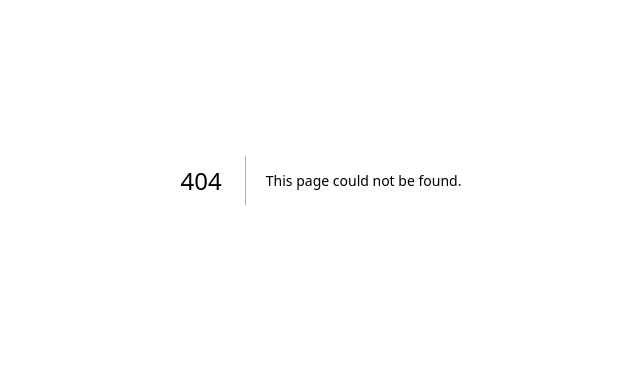
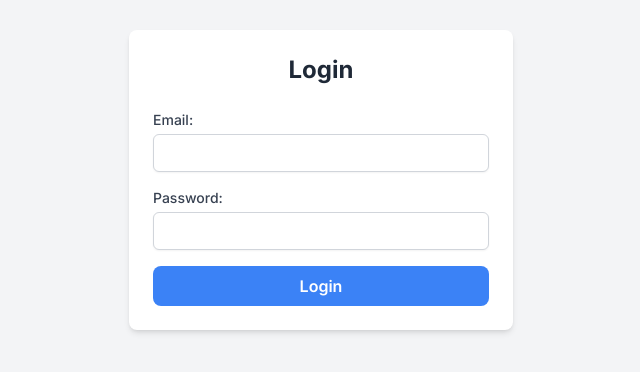
Before and after one commit to AnanthuTD/communication-session-report-generator, a Next.js app: page /login in a window 1280 px wide. Before the commit this address had no page. Shown: the part 220-592 px from the top of the page, without its empty margins (319-959 px from the left). Built offline with nearby package versions, Linux system fonts and the light colour scheme; no server answers.

Commit message:
feat: added authentication

```diff
--- a/package.json
+++ b/package.json
@@ -9,7 +9,10 @@
     "lint": "next lint"
   },
   "dependencies": {
+    "@types/jsonwebtoken": "^9.0.7",
     "file-saver": "^2.0.5",
+    "jose": "^5.9.6",
+    "jsonwebtoken": "^9.0.2",
     "next": "14.2.5",
     "papaparse": "^5.4.1",
     "react": "^18",
--- /dev/null
+++ b/src/app/actions/login.ts
@@ -0,0 +1,51 @@
+'use server';
+
+import { SignJWT, jwtVerify } from 'jose';
+import { cookies } from 'next/headers';
+
+// Secret key for JWT signing, should be stored securely (use .env.local)
+const JWT_SECRET = new TextEncoder().encode(process.env.JWT_SECRET); // Use TextEncoder for jose
+const JWT_EXPIRATION_TIME = 30 * 24 * 60 * 60; // 30 days in seconds
+
+// Mock database values from .env.local for demonstration
+const EMAIL = process.env.LOGIN_EMAIL;
+const PASSWORD = process.env.LOGIN_PASSWORD;
+
+// Function to create JWT
+const createJWT = async (email: string) => {
+  return new SignJWT({ email })
+    .setProtectedHeader({ alg: 'HS256' })
+    .setIssuedAt()
+    .setExpirationTime(JWT_EXPIRATION_TIME)
+    .sign(JWT_SECRET);
+};
+
+// Action to handle login
+export const authenticateUser = async (email: string, password: string) => {
+  if (email === EMAIL && password === PASSWORD) {
+    const token = await createJWT(email);
+    const cookieStore = cookies();
+
+    cookieStore.set('token', token, {
+      httpOnly: true,
+      secure: process.env.NODE_ENV === 'production',
+      path: '/',
+      maxAge: JWT_EXPIRATION_TIME,
+    });
+
+    return { success: true };
+  } else {
+    return { message: 'Invalid credentials', success: false };
+  }
+};
+
+// Function to verify the JWT
+export const verifyToken = async (token: string) => {
+  try {
+    const { payload } = await jwtVerify(token, JWT_SECRET);
+    return { valid: true, payload };
+  } catch (error) {
+    console.error('JWT verification failed:', error);
+    return { valid: false, error: 'Invalid token' };
+  }
+};
--- /dev/null
+++ b/src/app/login/page.tsx
@@ -0,0 +1,71 @@
+'use client';
+
+import { useState } from 'react';
+import { useRouter } from 'next/navigation';
+import { authenticateUser } from '../actions/login';
+
+export default function Login() {
+  const [email, setEmail] = useState('');
+  const [password, setPassword] = useState('');
+  const [errorMessage, setErrorMessage] = useState('');
+  const router = useRouter();
+
+  const handleSubmit = async (event: React.FormEvent) => {
+    event.preventDefault();
+
+    const response = await authenticateUser(email, password);
+    console.log(response);
+
+    if (response.success) {
+      // Redirect after successful login
+      router.push('/manage-members'); // Example of redirecting to a dashboard
+    } else {
+      setErrorMessage(response.message || 'Something went wrong');
+    }
+  };
+
+  return (
+    <div className="flex items-center justify-center min-h-screen bg-gray-100">
+      <div className="w-full max-w-sm bg-white rounded-lg shadow-md p-6">
+        <h1 className="text-2xl font-bold text-center text-gray-800 mb-6">Login</h1>
+        <form onSubmit={handleSubmit}>
+          <div className="mb-4">
+            <label htmlFor="email" className="block text-sm font-medium text-gray-700">
+              Email:
+            </label>
+            <input
+              id="email"
+              type="email"
+              value={email}
+              onChange={(e) => setEmail(e.target.value)}
+              required
+              className="mt-1 block w-full px-3 py-2 border border-gray-300 rounded-md shadow-sm focus:outline-none focus:ring-blue-500 focus:border-blue-500 sm:text-sm text-black"
+            />
+          </div>
+          <div className="mb-4">
+            <label htmlFor="password" className="block text-sm font-medium text-gray-700">
+              Password:
+            </label>
+            <input
+              id="password"
+              type="password"
+              value={password}
+              onChange={(e) => setPassword(e.target.value)}
+              required
+              className="mt-1 block w-full px-3 py-2 border border-gray-300 rounded-md shadow-sm focus:outline-none focus:ring-blue-500 focus:border-blue-500 sm:text-sm text-black"
+            />
+          </div>
+          <button
+            type="submit"
+            className="w-full bg-blue-500 hover:bg-blue-600 text-white font-semibold py-2 px-4 rounded-lg transition duration-200"
+          >
+            Login
+          </button>
+        </form>
+        {errorMessage && (
+          <p className="mt-4 text-sm text-center text-red-600">{errorMessage}</p>
+        )}
+      </div>
+    </div>
+  );
+}
--- /dev/null
+++ b/src/app/login/styles.css
@@ -0,0 +1,41 @@
+.login-container {
+  width: 300px;
+  margin: 100px auto;
+  padding: 20px;
+  border: 1px solid #ddd;
+  border-radius: 8px;
+}
+
+form div {
+  margin-bottom: 15px;
+}
+
+form label {
+  display: block;
+  margin-bottom: 5px;
+}
+
+form input {
+  width: 100%;
+  padding: 8px;
+  border: 1px solid #ddd;
+  border-radius: 4px;
+}
+
+button {
+  width: 100%;
+  padding: 10px;
+  background-color: #4CAF50;
+  color: white;
+  border: none;
+  border-radius: 4px;
+  cursor: pointer;
+}
+
+button:hover {
+  background-color: #45a049;
+}
+
+p {
+  color: red;
+}
--- a/src/app/page.tsx
+++ b/src/app/page.tsx
@@ -16,29 +16,42 @@ export default function HomePage() {
 			path: "/audio",
 			description: "Access reports related to audio tasks and activities.",
 		},
+		{
+			name: "Manage Members",
+			path: "/manage-members",
+			description: "Manage and organize team members efficiently.",
+		},
 	];
 
 	return (
-		<div className="container mx-auto p-6 dark:bg-gray-900 dark:text-white">
-			<h1 className="text-3xl font-bold mb-8 text-center">Report Generator</h1>
-			<div className="grid grid-cols-1 md:grid-cols-2 gap-6">
+		<div className="h-screen flex flex-col items-center justify-center bg-gradient-to-br from-indigo-600 via-purple-600 to-pink-600 text-white p-6">
+			<h1 className="text-4xl font-bold mb-10 text-center drop-shadow-lg">
+				Report Generator BCR64
+			</h1>
+			<div className="grid grid-cols-1 md:grid-cols-2 lg:grid-cols-3 gap-8">
 				{reports.map((report) => (
 					<div
 						key={report.name}
-						className="p-6 border rounded-lg shadow-md transition-transform transform hover:scale-105 dark:border-gray-700"
+						className={`p-6 bg-white rounded-lg shadow-lg transform transition-transform duration-300 ease-in-out ${
+							hovered === report.name ? "scale-105 shadow-2xl" : "scale-100"
+						}`}
 						onMouseEnter={() => setHovered(report.name)}
 						onMouseLeave={() => setHovered("")}
 					>
 						<Link href={report.path}>
-							<a className="flex flex-col items-center justify-center text-center">
-								<h2 className="text-xl font-semibold mb-4">{report.name}</h2>
-								<p className="text-gray-600 dark:text-gray-400">
-									{hovered === report.name ? report.description : "Click to view"}
+							<div className="flex flex-col items-center text-center">
+								<h2 className="text-2xl font-semibold mb-4 text-gray-800">
+									{report.name}
+								</h2>
+								<p className="text-gray-600">
+									{hovered === report.name
+										? report.description
+										: "Click to explore more details"}
 								</p>
-								<button className="mt-4 px-4 py-2 bg-blue-600 text-white rounded hover:bg-blue-700 transition">
+								<button className="mt-6 px-6 py-2 bg-indigo-600 text-white font-medium rounded-lg hover:bg-indigo-700 transition-all duration-300">
 									View Report
 								</button>
-							</a>
+							</div>
 						</Link>
 					</div>
 				))}
```
Also changed, not shown: src/middleware.ts (added, +29 -0 lines), 1 other file (tests, documents, lock files or other folders).
